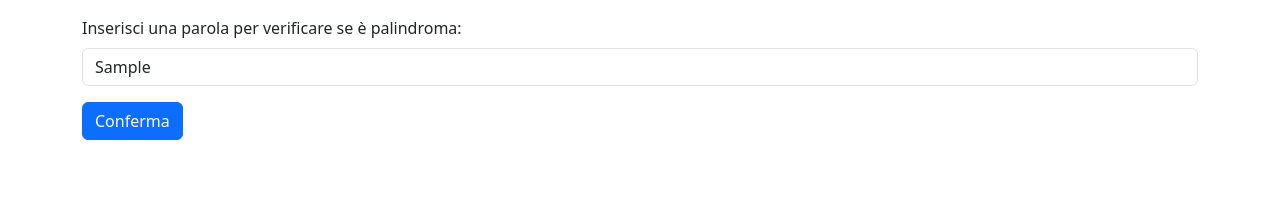
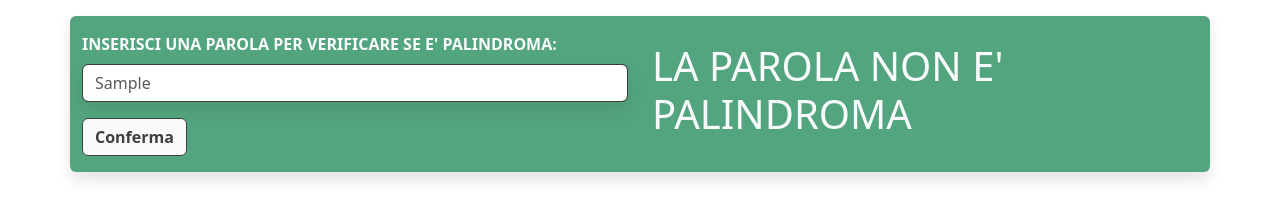
Before and after one commit to LorenzoLemmi/js-paliedispari, a plain HTML site: page Esercizio bonus/indexbonus.html in a window 1280 px wide. Both pictures are taken after typing "Sample" into the empty fields and a click on the button "Conferma". Drawn offline with nearby package versions, Linux system fonts and the light colour scheme.

Commit message:
fix: Add result into page - Add UI

```diff
--- a/Esercizio bonus/JS bonus/mainbonus.js
+++ b/Esercizio bonus/JS bonus/mainbonus.js
@@ -8,6 +8,7 @@ function isWordPalindrome(word) {
 //End
 
 const submitButtonPalindrome = document.querySelector("#submitButtonPalindrome");
+let resultPalindromeSpace = document.querySelector("#resultPalindromeSpace");
 
 submitButtonPalindrome.addEventListener("click", function(event) {
 
@@ -24,9 +25,9 @@ submitButtonPalindrome.addEventListener("click", function(event) {
             //Result declaration
             const resultPalindrome = isWordPalindrome(inputWord);
             if (resultPalindrome === true) {
-                alert("La parola è palindroma")
+                resultPalindromeSpace.innerHTML = `LA PAROLA E' PALINDROMA`;
                 } else {
-                alert("La parola non è palindroma.")
+                resultPalindromeSpace.innerHTML = `LA PAROLA NON E' PALINDROMA`;
             }
             //End
 
--- a/Esercizio bonus/indexbonus.html
+++ b/Esercizio bonus/indexbonus.html
@@ -10,17 +10,28 @@
 
     <main class="container">
 
-        <form class="pt-3">
+        <section class="row py-3 my-3 bg-success rounded border-black opacity-75 shadow">
 
-            <div class="mb-3">
-                <label for="exampleTextInput" class="form-label">Inserisci una parola per verificare se è palindroma:</label>
-                <input type="text" class="form-control" id="inputWord">
+            <div class="col-6">
+                <form>
+
+                    <div class="mb-3">
+                        <label for="exampleTextInput" class="form-label fw-bold text-light">INSERISCI UNA PAROLA PER VERIFICARE SE E' PALINDROMA:</label>
+                        <input type="text" class="form-control border-black shadow" id="inputWord">
+                    </div>
+
+                    <button type="submit" id="submitButtonPalindrome" class="btn btn-light fw-bold border-black">Conferma</button>
+
+                </form>
             </div>
 
-            <button type="submit" id="submitButtonPalindrome" class="btn btn-primary">Conferma</button>
+            <div class="d-flex justify-content-center align-items-center col-6">
 
-        </form>
+                <h1 id = "resultPalindromeSpace" class="text-light border-black"></h1>
 
+            </div>
+
+        </section>
 
     </main>
 
```
